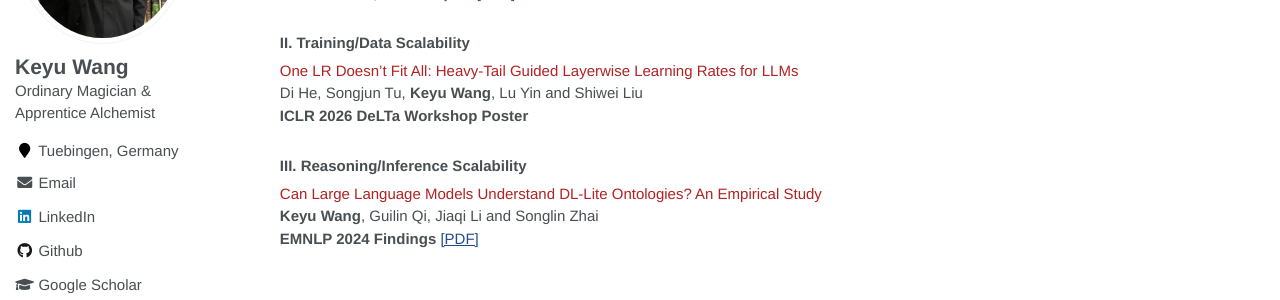
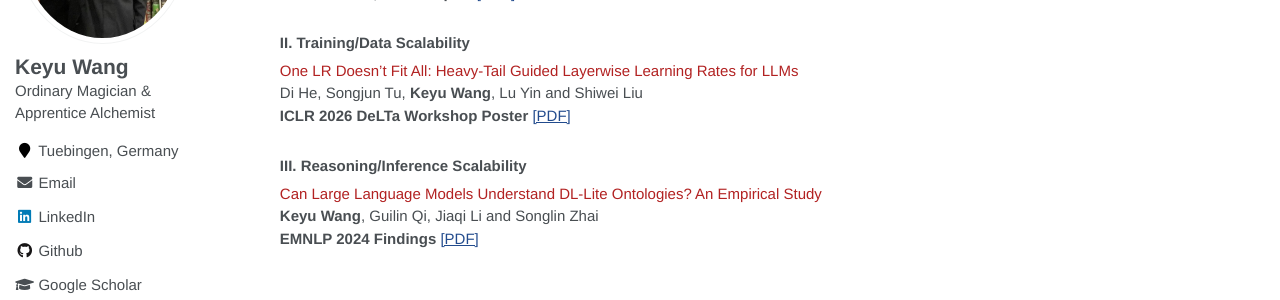
Before and after one commit to keyu-wang-2002/keyu-wang-2002.github.io, a Jekyll site: the page built from _pages/about.md, in a window 1280 px wide and 900 px high, scrolled down 832 px. Shown: the part 251-551 px from the top of the window. Built offline with Jekyll 4.4.1, drawn with Linux system fonts in a browser that asks for light colours.

Commit message:
Update about.md

```diff
--- a/_pages/about.md
+++ b/_pages/about.md
@@ -71,7 +71,7 @@ Xinyuan Song, **Keyu Wang**, Pengxiang Li, Lu Yin and Shiwei Liu \\
 <div class='paper-box-text' markdown="1">
 <font color='FireBrick'> One LR Doesn’t Fit All: Heavy-Tail Guided Layerwise Learning Rates for LLMs </font>
 Di He, Songjun Tu, **Keyu Wang**, Lu Yin and Shiwei Liu \\
-**ICLR 2026 DeLTa Workshop Poster**
+**ICLR 2026 DeLTa Workshop Poster** [[PDF]](https://openreview.net/attachment?id=Aj3ZWgxYwt&name=pdf)
 </div>
 
 <div style="margin-top: 30px;"></div>
```
